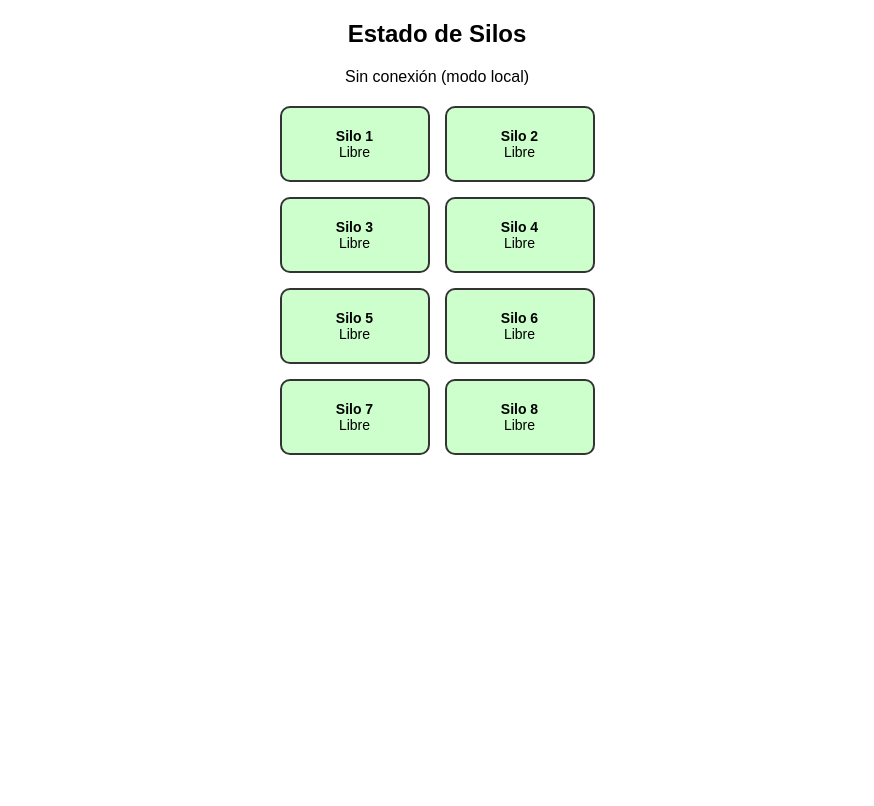
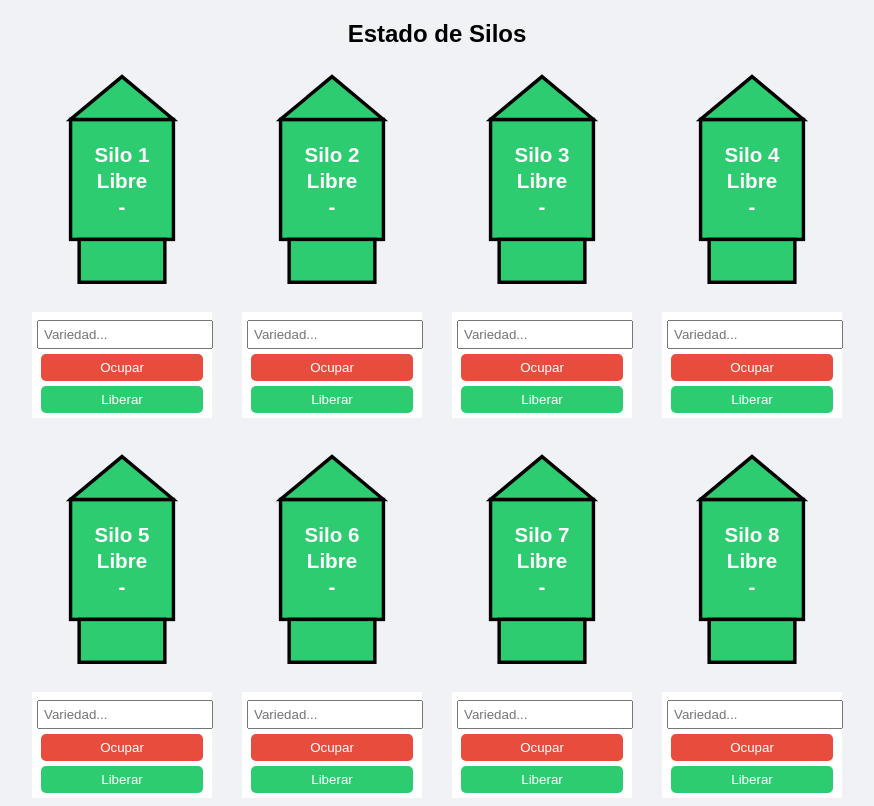
Before and after one commit to Beslerdev/silos-app, a website: page public/index.html in a window 1280 px wide. Shown: the whole page, without its empty margins (203-1077 px from the left). Drawn offline with nearby package versions, Linux system fonts and the light colour scheme; no server answers.

```diff
--- a/public/index.html
+++ b/public/index.html
@@ -9,33 +9,74 @@
 body {
   font-family: Arial;
   text-align: center;
+  background: #f0f2f5;
 }
 
 .grid {
   display: grid;
-  grid-template-columns: repeat(2, 150px);
-  gap: 15px;
+  grid-template-columns: repeat(4, 180px);
+  gap: 30px;
   justify-content: center;
   margin-top: 20px;
 }
 
-.silo {
-  border: 2px solid #333;
-  padding: 20px;
-  cursor: pointer;
-  border-radius: 10px;
-  font-size: 14px;
+.silo-container {
+  width: 180px;
 }
 
-.libre { background: #ccffcc; }
-.ocupado { background: #ffcccc; }
+svg {
+  width: 180px;
+  height: 240px;
+}
+
+.texto {
+  fill: white;
+  font-size: 12px;
+  font-weight: bold;
+  text-anchor: middle;
+}
+
+.controles {
+  background: #fff;
+  padding: 5px;
+}
+
+input {
+  width: 95%;
+  padding: 5px;
+  margin-top: 3px;
+}
+
+button {
+  width: 95%;
+  margin-top: 5px;
+  padding: 6px;
+  border: none;
+  border-radius: 5px;
+  cursor: pointer;
+}
+
+button:disabled {
+  background: #ccc;
+  cursor: not-allowed;
+}
+
+.ocupar {
+  background: #e74c3c;
+  color: white;
+}
+
+.liberar {
+  background: #2ecc71;
+  color: white;
+}
 </style>
 </head>
+
 <body>
 
 <h2>Estado de Silos</h2>
-<div id="estadoConexion">Conectando...</div>
-<div class="grid" id="grid"></div>
+<div id="grid" class="grid"></div>
 
 <script>
 let silos = Array.from({ length: 8 }, () => ({
@@ -45,17 +86,6 @@
 
 const socket = io();
 
-// 🔹 Si conecta bien
-socket.on("connect", () => {
-  document.getElementById("estadoConexion").innerText = "Conectado";
-});
-
-// 🔹 Si falla conexión
-socket.on("connect_error", () => {
-  document.getElementById("estadoConexion").innerText = "Sin conexión (modo local)";
-});
-
-// 🔹 Recibe datos del servidor
 socket.on("estadoInicial", (data) => {
   silos = data;
   render();
@@ -66,52 +96,89 @@
   render();
 });
 
-// 🔹 Render SIEMPRE (aunque no haya conexión)
+function color(estado) {
+  return estado === "Libre" ? "#2ecc71" : "#e74c3c";
+}
+
 function render() {
   const grid = document.getElementById("grid");
   grid.innerHTML = "";
 
   silos.forEach((silo, i) => {
+    const ocupado = silo.estado === "Ocupado";
+
     const div = document.createElement("div");
-    div.className = "silo " + (silo.estado === "Libre" ? "libre" : "ocupado");
+    div.className = "silo-container";
 
     div.innerHTML = `
-      <strong>Silo ${i + 1}</strong><br>
-      ${silo.estado}<br>
-      ${silo.variedad || ""}
+      <svg viewBox="0 0 100 140">
+
+        <!-- CUERPO -->
+        <rect x="20" y="30" width="60" height="70" fill="${color(silo.estado)}" stroke="black" stroke-width="2"/>
+
+        <!-- TECHO -->
+        <polygon points="20,30 50,5 80,30" fill="${color(silo.estado)}" stroke="black" stroke-width="2"/>
+
+        <!-- BASE -->
+        <rect x="25" y="100" width="50" height="25" fill="${color(silo.estado)}" stroke="black" stroke-width="2"/>
+
+        <!-- TEXTO -->
+        <text x="50" y="55" class="texto">Silo ${i+1}</text>
+        <text x="50" y="70" class="texto">${silo.estado}</text>
+        <text x="50" y="85" class="texto">${silo.variedad || "-"}</text>
+
+      </svg>
+
+      <div class="controles">
+        <input id="input-${i}" placeholder="Variedad..." ${ocupado ? "disabled" : ""} />
+
+        <button class="ocupar" onclick="ocupar(${i})" ${ocupado ? "disabled" : ""}>
+          Ocupar
+        </button>
+
+        <button class="liberar" onclick="liberar(${i})">
+          Liberar
+        </button>
+      </div>
     `;
-
-    div.onclick = () => editar(i);
 
     grid.appendChild(div);
   });
 }
 
-// 🔹 Editar silo
-function editar(i) {
-  let opcion = prompt("1: Cargar variedad\n2: Marcar libre");
+function ocupar(i) {
+  const val = document.getElementById(`input-${i}`).value;
 
-  if (opcion == "1") {
-    let variedad = prompt("Variedad:");
-    if (variedad) {
-      actualizar(i, { estado: "Ocupado", variedad });
-    }
-  } else if (opcion == "2") {
-    actualizar(i, { estado: "Libre", variedad: "" });
+  if (!val) {
+    alert("Ingresar variedad");
+    return;
   }
+
+  // 🚫 BLOQUEO
+  if (silos[i].estado === "Ocupado") {
+    alert("El silo ya se encuentra ocupado. Debe liberarlo primero.");
+    return;
+  }
+
+  actualizar(i, {
+    estado: "Ocupado",
+    variedad: val
+  });
 }
 
-// 🔹 Enviar cambio
+function liberar(i) {
+  actualizar(i, {
+    estado: "Libre",
+    variedad: ""
+  });
+}
+
 function actualizar(i, data) {
   silos[i] = data;
   render();
-
-  if (socket.connected) {
-    socket.emit("actualizarSilo", { index: i, data });
-  }
+  socket.emit("actualizarSilo", { index: i, data });
 }
 
-// 🔹 Render inicial SIEMPRE
 render();
 </script>
 
```
Also changed, not shown: package.json (+11 -0 lines), public/silo.png (added).
